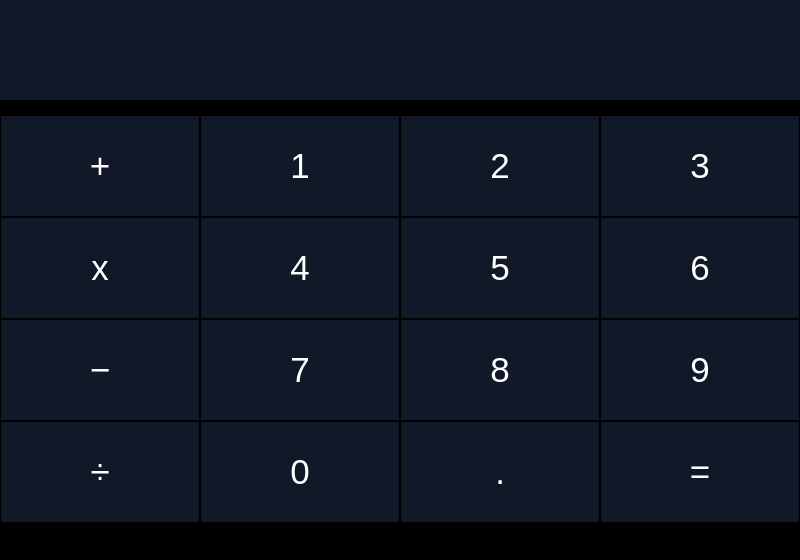
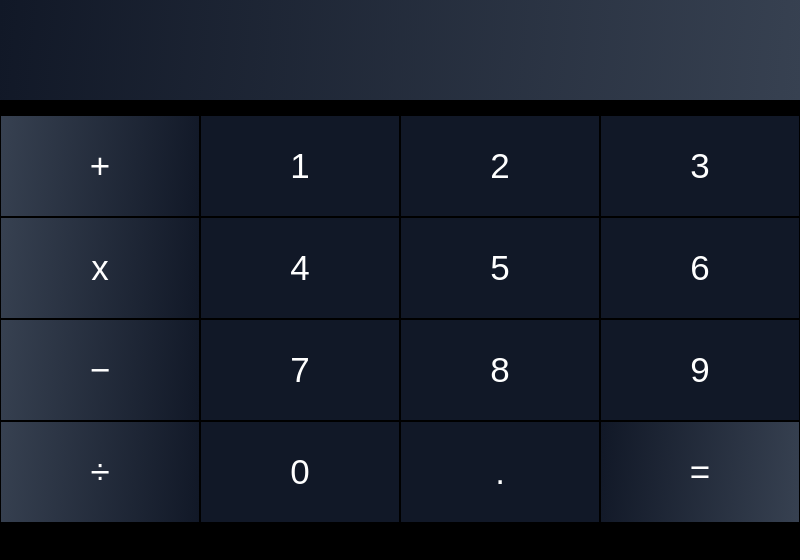
Before and after one commit to tothepointcode/crispy-chainsaw, an Electron app: page index.html in a window 800 px wide. Drawn offline with Linux system fonts and the light colour scheme.

Commit message:
feat: :construction: Gradient added to some buttons and the input field
Gradient added defaultly and on some events triggers

```diff
--- a/index.html
+++ b/index.html
@@ -19,28 +19,28 @@
     <input id="field" type="text" />
     <div class="keys">
       <div class="row">
-        <button>+</button>
+        <button class="op">+</button>
         <button>1</button>
         <button>2</button>
         <button>3</button>
       </div>
       <div class="row">
-        <button>x</button>
+        <button class="op">x</button>
         <button>4</button>
         <button>5</button>
         <button>6</button>
       </div>
       <div class="row">
-        <button>&minus;</button>
+        <button class="op">&minus;</button>
         <button>7</button>
         <button>8</button>
         <button>9</button>
       </div>
       <div class="row">
-        <button>&div;</button>
+        <button class="op">&div;</button>
         <button>0</button>
         <button>.</button>
-        <button>=</button>
+        <button class="eq">=</button>
       </div>
       </div>
     </div>
--- a/style/index.css
+++ b/style/index.css
@@ -19,10 +19,10 @@ body #field {
   height: 100px;
   font-size: 50px;
   text-align: center;
-  background-color: var(--gray1);
   color: var(--white);
   border: 0px;
   outline: 0px;
+  background: linear-gradient(95deg, var(--gray1), var(--gray3));
 }
 
 body .keys {
@@ -50,6 +50,14 @@ body .keys .row button {
   transition: all 0.3s ease-in-out;
 }
 
+body .keys .row button.op {
+  background: linear-gradient(95deg, var(--gray3), var(--gray1));
+}
+
+body .keys .row button.eq {
+  background: linear-gradient(95deg, var(--gray1), var(--gray3));
+}
+
 /* events */
 body .keys .row button:hover {
   font-size: 65px;
@@ -57,3 +65,8 @@ body .keys .row button:hover {
   color: var(--white);
   border-radius: 20%;
 }
+
+body #field:focus {
+  outline: 3px solid var(--gray2);
+  background: linear-gradient(95deg, var(--gray1), var(--gray1));
+}
```
